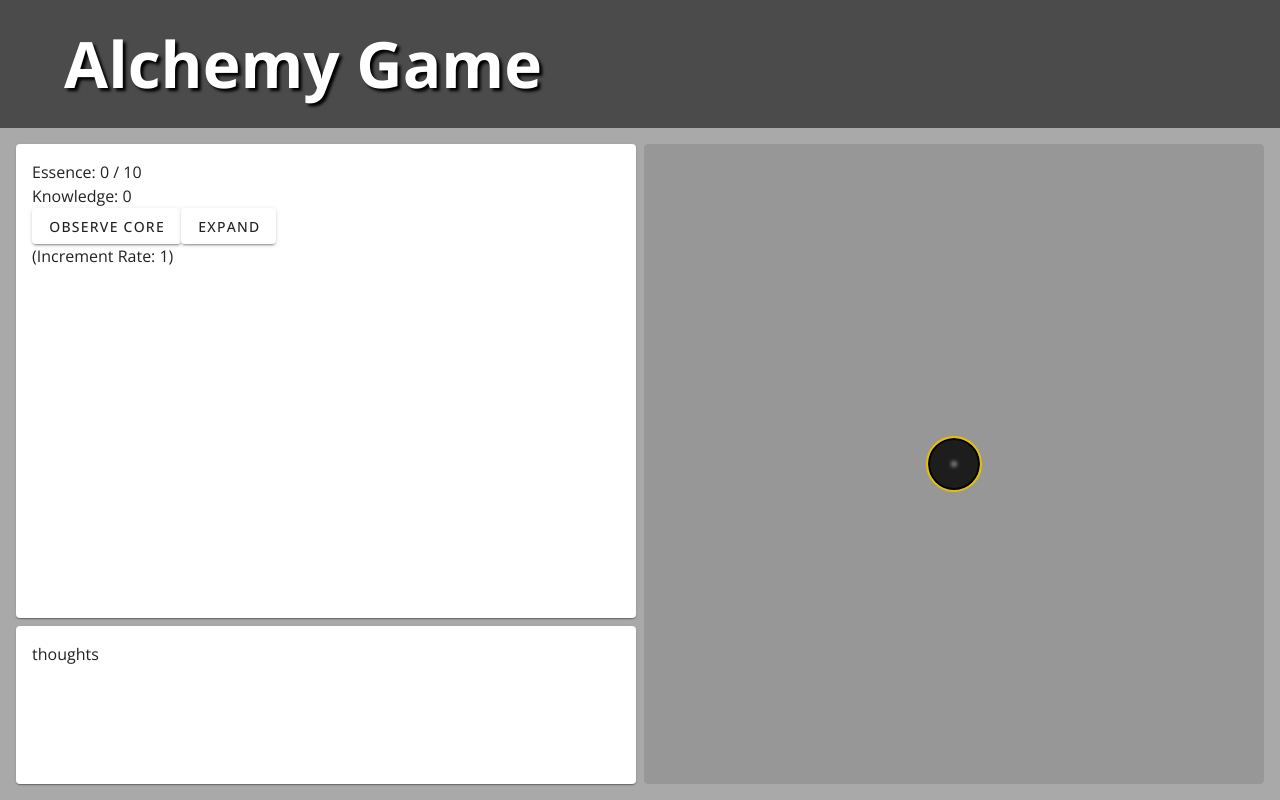
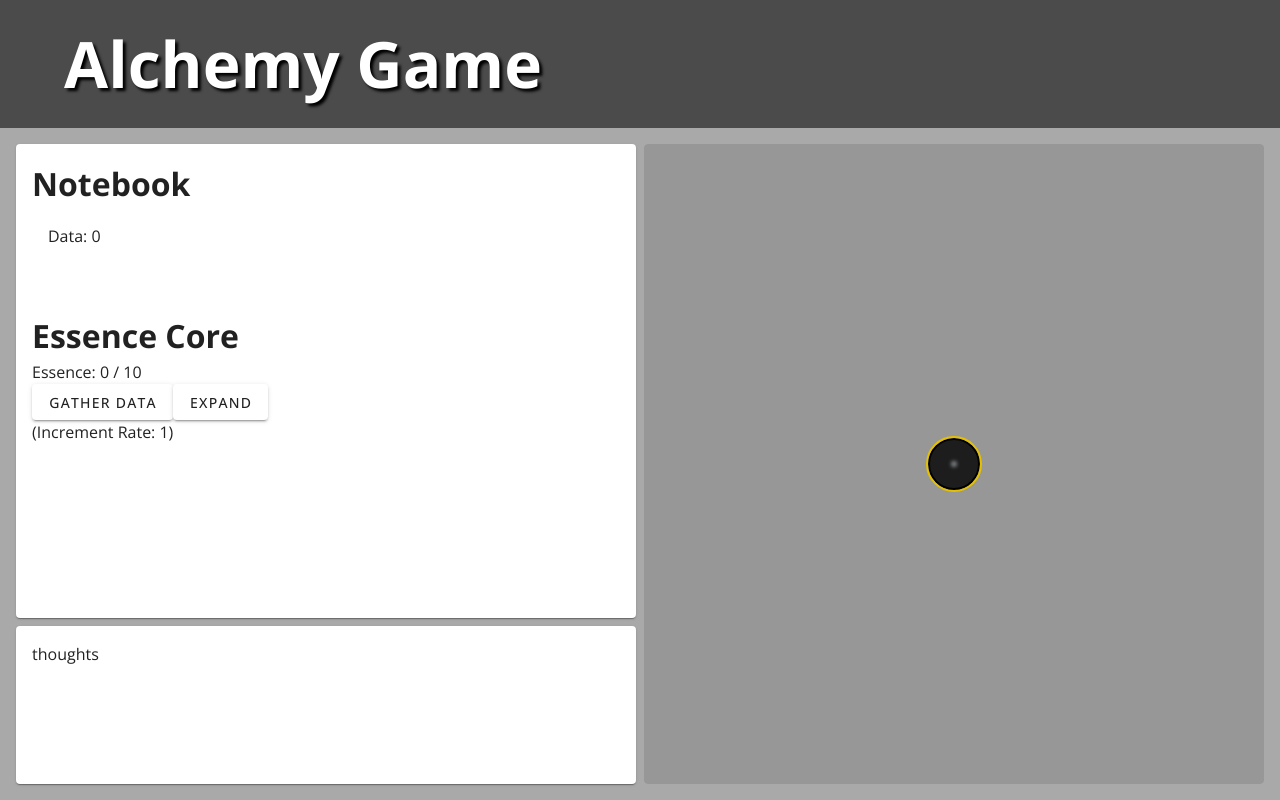
Before and after one commit to dylancdavis/alchemy-game, a Vue app: page / in a window 1280 px wide. Both pictures are taken after a click on the element 954 px from the left and 464 px from the top of the page. Built offline with nearby package versions, Linux system fonts and the light colour scheme.

Commit message:
Disable ripple, rearrange essence panel

```diff
--- a/src/components/CorePanel.vue
+++ b/src/components/CorePanel.vue
@@ -5,7 +5,7 @@
 </script>
 
 <template>
-	<v-card id="core-panel" variant="tonal">
+	<v-card :ripple="false" id="core-panel" variant="tonal">
 		<EssenceCore :innerSize="props.innerSize" :outerSize="props.outerSize" :selectCore="props.selectCore" />
 	</v-card>
 </template>
--- a/src/components/EssencePanels.vue
+++ b/src/components/EssencePanels.vue
@@ -42,7 +42,7 @@ const disableContract = ref(true)
 
 const showContract = ref(false)
 
-const knowledge = ref(0)
+const data = ref(0)
 
 const selectCore = name => {
 	selectedCore.value = name
@@ -71,15 +71,23 @@ const contractCore = () => {
 <template>
 	<div id="essence-panels">
 		<v-card id="text-panel" class="panel">
-			<div v-if="selectedCore === null">Select a core...</div>
-			<div v-if="selectedCore === 'true'">
-				<div>Essence: {{ essence }} / {{ essenceMax }}</div>
-				<div>Knowledge: {{ knowledge }}</div>
-				<v-btn @click="knowledge++" :disabled="disableObserve">Observe Core</v-btn>
-				<v-btn @click="expandCore" :disabled="disableExpand">Expand</v-btn>
-				<v-btn @click="contractCore" :disabled="disableContract" v-show="showContract">Contract</v-btn>
+			<h1>Notebook</h1>
+			<v-container>Data: {{ data }}</v-container>
+			<v-divider vertical></v-divider>
+			<div>
+				<div v-if="selectedCore === null">Select a core...</div>
+				<div v-if="selectedCore === 'true'">
+					<v-divider vertical></v-divider>
+
+					<h1>Essence Core</h1>
+					<div>Essence: {{ essence }} / {{ essenceMax }}</div>
+
+					<v-btn :ripple="false" class="gather" @click="data++" :disabled="disableCollectData">Gather Data</v-btn>
+					<v-btn :ripple="false" @click="expandCore" :disabled="disableExpand">Expand</v-btn>
+					<v-btn :ripple="false" @click="contractCore" :disabled="disableContract" v-show="showContract">Contract</v-btn>
 				<div>(Increment Rate: {{ incrementAmt }})</div>
 			</div>
+		</div>
 		</v-card>
 		<CorePanel @click="selectedCore = null" class="panel" :outerSize="outerSize" :innerSize="innerSize" :selectCore="selectCore" />
 		<v-card id="thought-panel" class="panel">thoughts</v-card>
@@ -106,4 +114,5 @@ const contractCore = () => {
 	.panel {
 		padding: 16px;
 	}
+
 </style>
```
